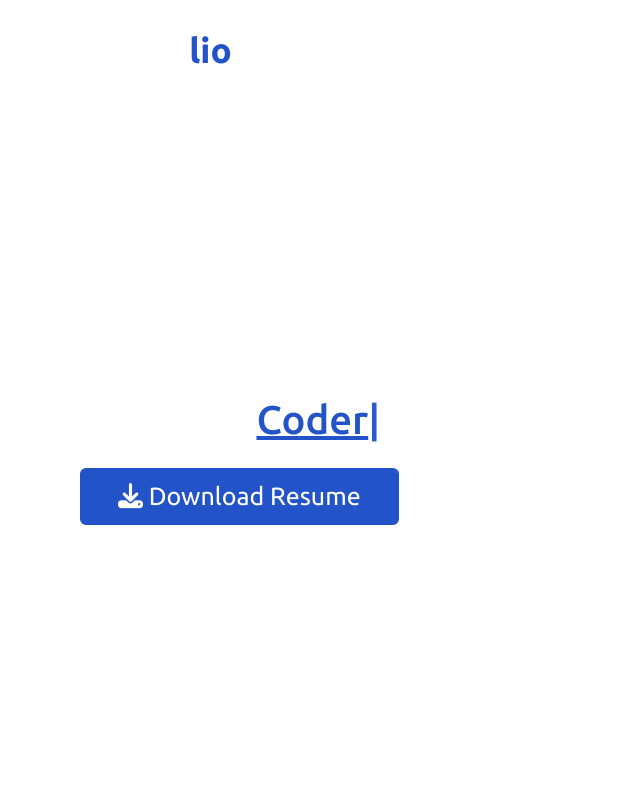
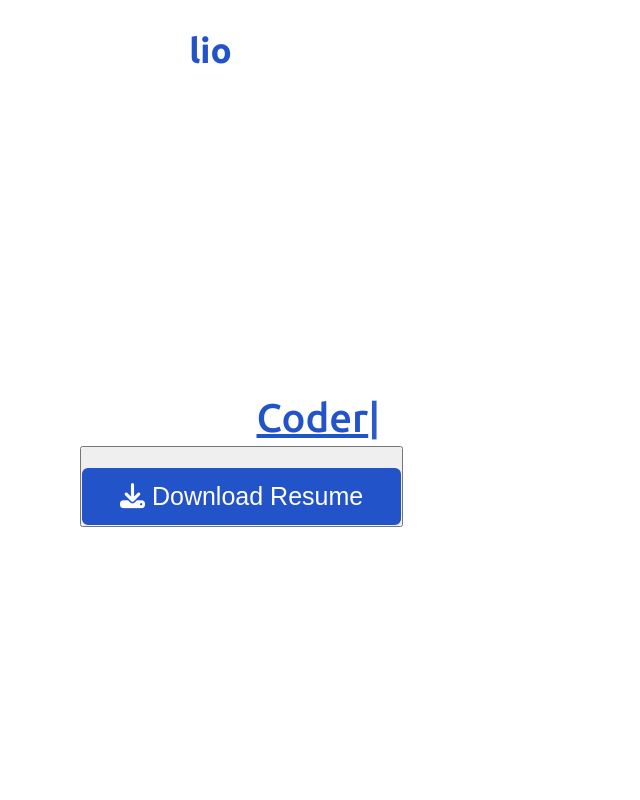
Before and after one commit to SoumyaAdhya007/SoumyaAdhya007.github.io, a plain HTML site: page index.html in a window 1280 px wide. Shown: the top 800 px of the page, without its empty margins (0-640 px from the left). Drawn offline with nearby package versions, Linux system fonts and the light colour scheme; a script that the page names is missing.

Commit message:
LLD Completed

```diff
--- a/index.html
+++ b/index.html
@@ -58,7 +58,7 @@
                     Soumya Adhya
                 </div>
                 <div class="text-3">And I'm a <span class="typing"></span></div>
-                <a href="./img/Soumya_Adhya_Resume.pdf"  id="resume-button-2"  download><i class="fa fa-download"></i> Download Resume </a>
+                <button id="resume-button-2"> <a href="./img/Soumya_Adhya_Resume.pdf"  id="resume-link-2"  download><i class="fa fa-download"></i> Download Resume </a></button>
                 <!-- <button onclick="resume()" id="resume-button-2"><a id="resume-link-2" href="./img/Soumya_Adhya_Resume.pdf"
                     target="_blank" download="Soumya_Adhya_Resume.pdf">Resume</a></button> -->
             </div>
```
